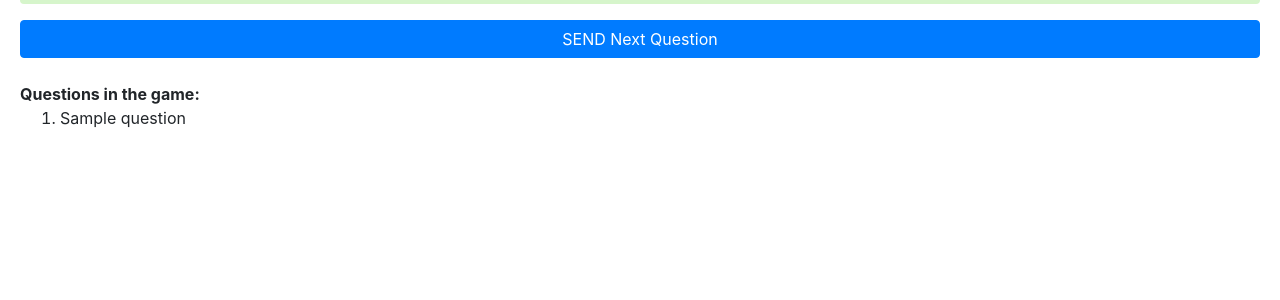
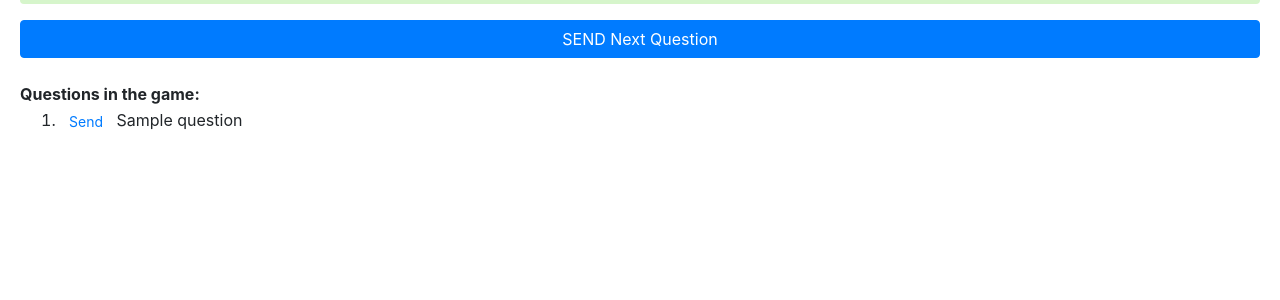
Before and after one commit to raphaeluziel/quiz, a Flask app: template templates/game_control.html in a window 1280 px wide. Shown: the part 263-563 px from the top of the page. Run offline with Flask 2, Linux system fonts and the light colour scheme; the template is opened without the code that fills it: most values are stand-ins (such as "Sample title", 1, 10 or a date in 2020); some libraries are stand-ins or nearby versions.

Commit message:
send button

```diff
--- a/templates/game_control.html
+++ b/templates/game_control.html
@@ -20,6 +20,7 @@
       {% for question in questions %}
         <li>
           <div class="game-questions" id="question{{ question.id }}">
+            <button type="button" class="btn btn-sm btn-link">Send</button>
             {{ question.question}} <br>
             A) {{ question.choice_a }} <br>
             B) {{ question.choice_b }} <br>
```
